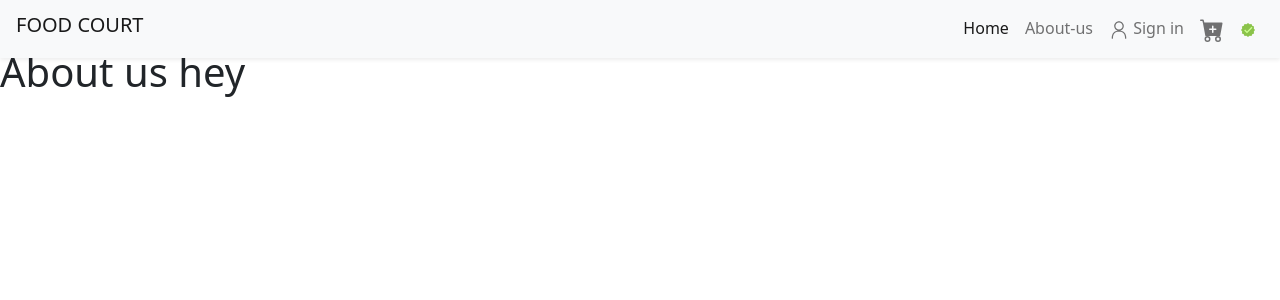
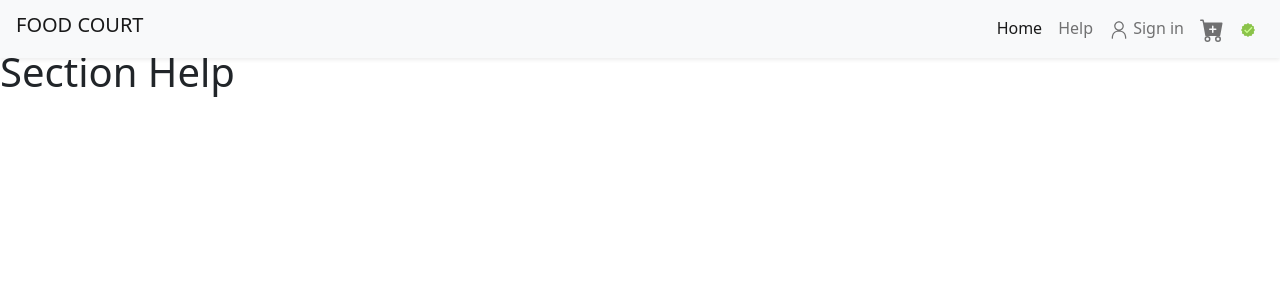
Before and after one commit to KaranMeghe/food-court, a React (Vite) app in the folder Food_Court /: page /about in a window 1280 px wide. Shown: the top 300 px of the page. Built offline with nearby package versions, Linux system fonts and the light colour scheme.

Commit message:
Refactor - removing About us section and introducing help section

```diff
--- a/Food_Court /src/Components/Pages/About.jsx
+++ b/Food_Court /src/Components/Pages/Help.jsx
@@ -3,7 +3,7 @@
 const About = () => {
   return (
     <div className="mt-5">
-      <h1>About us hey</h1>
+      <h1>Section Help</h1>
     </div>
   );
 };
--- a/Food_Court /src/Components/layout/Header.jsx
+++ b/Food_Court /src/Components/layout/Header.jsx
@@ -26,7 +26,7 @@ const Navbar = () => {
             </li>
             <li className="nav-item">
               <Link className="nav-link" to="/about">
-                About-us
+                Help
               </Link>
             </li>
 
--- a/Food_Court /src/main.jsx
+++ b/Food_Court /src/main.jsx
@@ -2,7 +2,7 @@ import React from "react";
 import ReactDOM from "react-dom/client";
 import App from "./App";
 import { createBrowserRouter, RouterProvider } from "react-router-dom";
-import About from "./Components/Pages/About";
+import Help from "./Components/Pages/Help";
 import Error from "./Components/Pages/Error";
 import Contact from "./Components/Pages/Contact";
 import Cart from "./Components/Pages/Cart";
@@ -21,7 +21,7 @@ const appRouter = createBrowserRouter([
       },
       {
         path: "/about",
-        element: <About />,
+        element: <Help />,
       },
       {
         path: "/contact",
```
